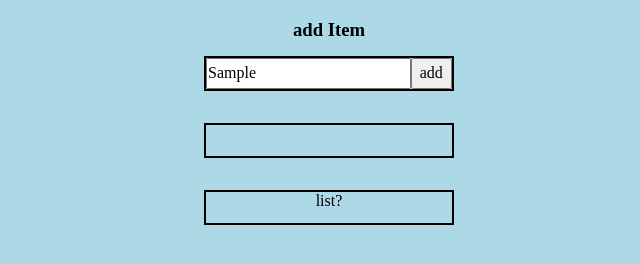
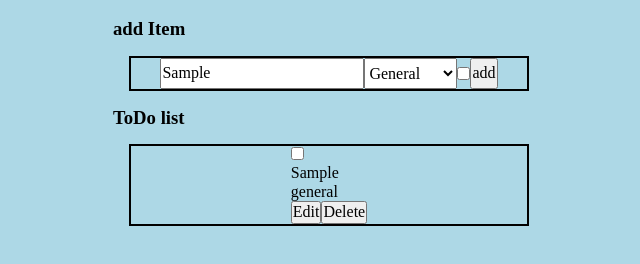
Before and after one commit to t-bendet/TODO-app, a plain HTML site: page index.html in a window 1280 px wide. Both pictures are taken after typing "Sample" into the empty fields and a click on the button "add". Shown: the part 310-574 px from the top of the page, without its empty margins (311-951 px from the left). Drawn offline with Linux system fonts and the light colour scheme.

Commit message:
add tesk j.s complete

```diff
--- a/css/style.css
+++ b/css/style.css
@@ -12,24 +12,25 @@ body {
   justify-content: center;
   align-items: center;
 }
+.container {
+  display: flex;
+  flex-direction: column;
+}
 .box {
   border: 2px solid black;
   min-height: 35px;
-  width: 250px;
+  width: 400px;
   display: flex;
   justify-content: center;
   margin: 1rem;
   height: auto;
 }
-#add-item__input {
-  display: block;
-  width: 100%;
-  display: flex;
-}
+
 .btn {
   display: block;
   width: 20%;
 }
-.todo-list__items {
-  height: 100%;
+
+li {
+  list-style: none;
 }
--- a/index.html
+++ b/index.html
@@ -7,22 +7,38 @@
     <link rel="stylesheet" href="./css/style.css" />
     <link rel="stylesheet" href="./css/utility.css" />
     <link rel="shortcut icon" href="./image/favicon.ico" type="image/x-icon" />
-    <title>port</title>
+    <title>TODO App</title>
   </head>
   <body>
     <h1>TO DO List</h1>
-    <h3>add Item</h3>
-    <div class="add-item box">
-      <input id="add-item__input" type="text" placeholder="add something" />
-      <button id="add-item__btn" class="btn">add</button>
+    <div class="container">
+      <h3>add Item</h3>
+      <div class="box">
+        <input name="task" type="text" placeholder="add something" />
+        <select name="categories">
+          <option value="general">General</option>
+          <option value="sport">Sport</option>
+          <option value="work">Work</option>
+          <option value="social-Life">Social Life</option>
+          <option value="personal">Personal</option>
+        </select>
+        <input name="importent" type="checkbox" />
+        <button data-create>add</button>
+      </div>
     </div>
-    <div class="todo-list box">
-      <ul class="todo-list__items"></ul>
+    <!--  -->
+    <div class="container">
+      <h3>ToDo list</h3>
+      <ul class="box" id="todo-list">
+        <!-- <li>
+          <input name="x" type="checkbox" />
+          <p>task</p>
+          <input type="text">
+          <button data-edit>Edit</button>
+          <button data-delete>Delete</button>
+        </li> -->
+      </ul>
     </div>
-    <div class="completed box">
-      <div class="item">list?</div>
-    </div>
-
     <script src="./toDo.js"></script>
   </body>
 </html>
--- a/toDo.js
+++ b/toDo.js
@@ -1,9 +1,10 @@
+// initalizng map
 const main = new Map();
 const initIds = Array(100)
   .fill()
   .map((_, i) => i + 1);
 const ids = new Set(initIds);
-//todo work on logic
+//todo work on logic of id genartor
 const addId = () => {
   let i = Math.floor(Math.random() * 100);
   if (ids.has(i)) {
@@ -15,15 +16,6 @@ const addId = () => {
     return i;
   }
 };
-//Add item with randome id
-function addItem(id, taskName) {
-  main.set(id, {
-    taskName: taskName,
-    isCompleted: false,
-    importent: false,
-    date: new Date(),
-  });
-}
 
 // TODO refactor helper function DRY
 
@@ -95,20 +87,68 @@ function listByDate() {
   return temp;
 }
 
-//events and data
+//selectors
 const $ = (x) => document.querySelector(x);
 const body = $("body");
-const addItemInput = $("#add-item__input");
-const addItemBtn = $("#add-item__btn");
-const todoList = $(".todo-list__items");
-addItemBtn.addEventListener("click", evenetAdd);
-function evenetAdd(e) {
-  let task = addItemInput.value;
-  if (addItemInput.value) {
-    curId = addId();
-    addItem(curId, task);
-    let item = document.createElement("li");
-    item.inne;
-    console.log(main);
+const taskInput = document.querySelector("input[name='task']");
+const categoriesSelector = document.querySelector("select[name='categories']");
+const checkbox = document.querySelector("input[name='importent']");
+const createTask = document.querySelector("[data-create]");
+const toDoList = document.querySelector("#todo-list");
+//creat task function
+function addItem(id, taskName, categorie, importent) {
+  main.set(id, {
+    taskName: taskName,
+    categorie: categorie,
+    importent: importent,
+    isCompleted: false,
+    date: new Date(),
+  });
+}
+// creat task event listner
+createTask.addEventListener("click", addItemEvent);
+// creat task event function
+function addItemEvent() {
+  let task = taskInput.value;
+  if (task) {
+    // creat map object
+    let currId = addId();
+    let CurrCategorie = categoriesSelector.value;
+    let currImoptent = checkbox.checked;
+    addItem(currId, task, CurrCategorie, currImoptent);
+    //create li
+    let li = document.createElement("li");
+    li.setAttribute("data-id", `${currId}`);
+    toDoList.appendChild(li);
+    //create checkbox
+    let check = document.createElement("input");
+    check.setAttribute("type", "checkbox");
+    li.appendChild(check);
+    //create task
+    let taskText = document.createElement("p");
+    taskText.innerText = task;
+    li.appendChild(taskText);
+    //add category
+    let taskCategory = document.createElement("p");
+    taskCategory.innerText = CurrCategorie;
+    taskCategory.classList.add("categories");
+    //TODO change later and add a class per
+    li.appendChild(taskCategory);
+    //add btns
+    let btnEdit = document.createElement("button");
+    btnEdit.innerText = "Edit";
+    li.appendChild(btnEdit);
+    let btnDelete = document.createElement("button");
+    btnDelete.innerText = "Delete";
+    li.appendChild(btnDelete);
   }
 }
+
+// <li> update
+//   <input name="x" type="checkbox" />
+//   <p>task</p>
+//   <input type="text">
+
+//   <button data-edit>Edit</button>
+//   <button data-delete>Delete</button>
+// </li>
```
Also changed, not shown: 1 other file.
